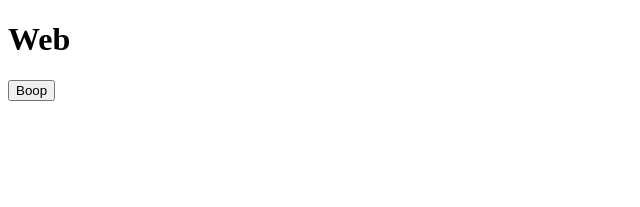
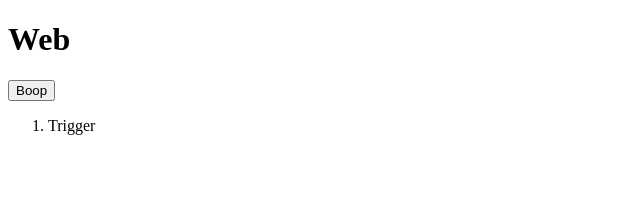
Before and after one commit to alojzy231/release-please-playground-test, a Next.js app in the folder apps/web/: page / in a window 1280 px wide. Shown: the top 207 px of the page, without its empty margins (0-640 px from the left). Built offline with nearby package versions, Linux system fonts and the light colour scheme.

Commit message:
feat: trigger #1 docs

```diff
--- a/apps/web/app/page.tsx
+++ b/apps/web/app/page.tsx
@@ -5,6 +5,11 @@ export default function Page() {
     <>
       <Header text="Web" />
       <Button />
+      <ol>
+        <li>
+          Trigger
+        </li>
+      </ol>
     </>
   );
 }
```
